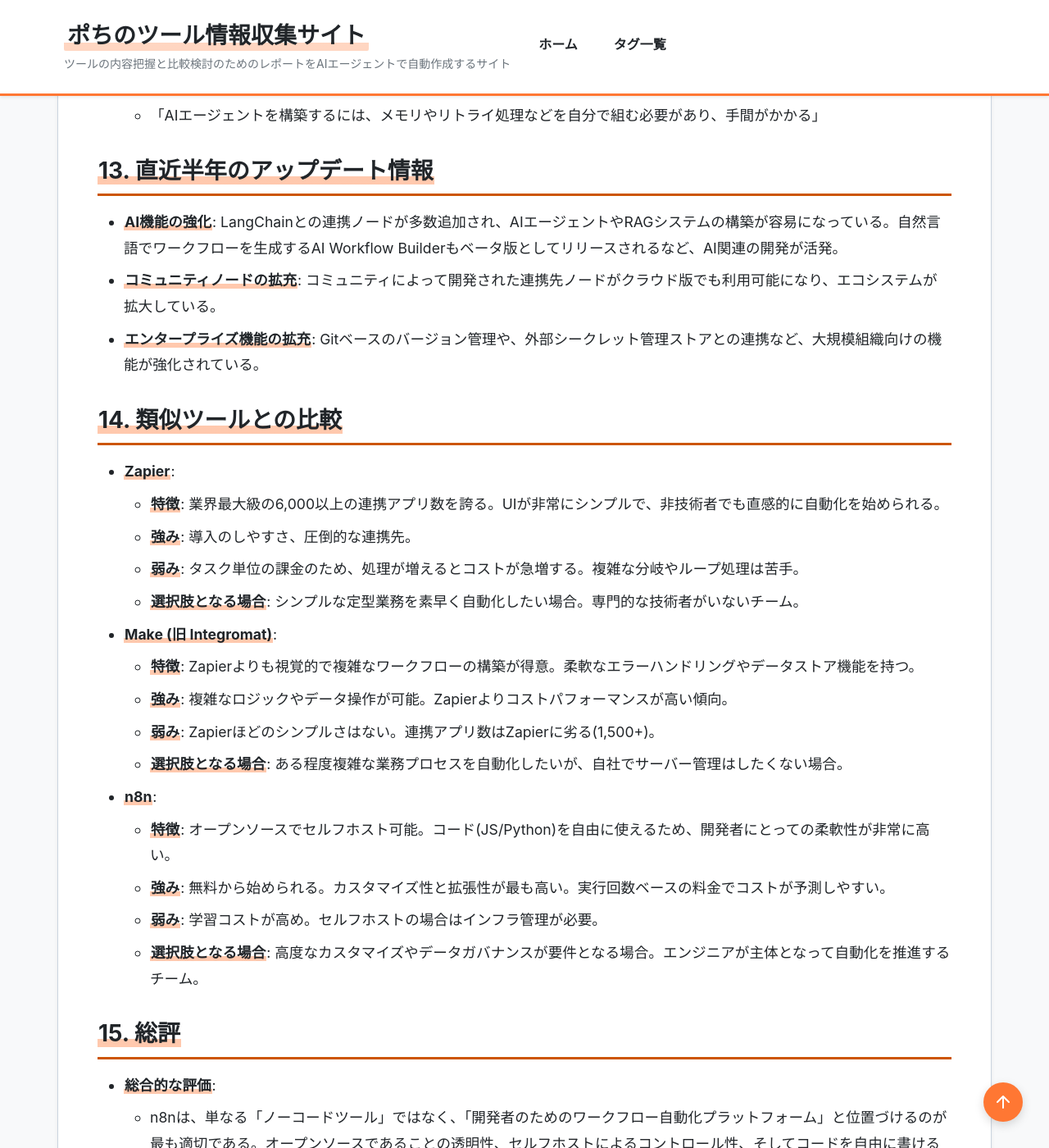
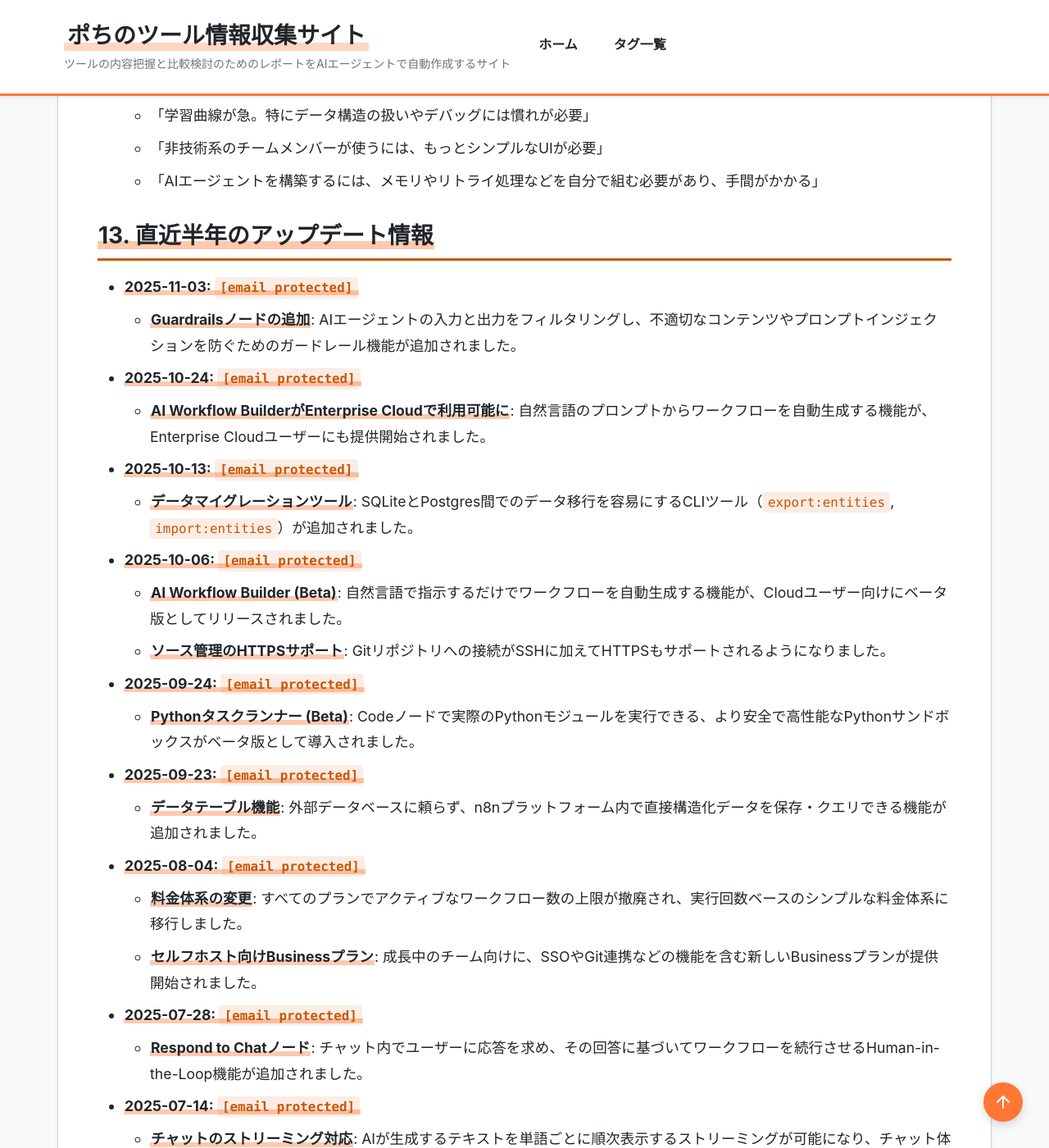
Before and after one commit to aegisfleet/tool-survey-report, a Jekyll site: the page built from _reports/n8n.md, in a window 1280 px wide and 1400 px high, scrolled down 6197 px. Shown: the whole window at 82% size. Built offline with Jekyll 4.4.1, drawn with Linux system fonts in a browser that asks for light colours; some of the changed text lies outside the part shown.

Commit message:
feat(reports): n8nレポートを最新情報に更新 (#170)
n8nの調査レポート（_reports/n8n.md）を最新情報に更新しました。

主な変更点：
- 料金プランを公式サイトの内容に合わせて修正
- 直近半年のアップデート情報をリリースノートから追記
- last_updatedの日付を更新

Co-authored-by: google-labs-jules[bot] <161369871+google-labs-jules[bot]@users.noreply.github.com>

```diff
--- a/_reports/n8n.md
+++ b/_reports/n8n.md
@@ -5,7 +5,7 @@ category: "ワークフロー自動化"
 developer: "n8n GmbH"
 official_site: "https://n8n.io/"
 date: "2025-10-19"
-last_updated: "2025-10-19"
+last_updated: "2025-11-08"
 tags:
   - "iPaaS"
   - "オープンソース"
@@ -69,15 +69,17 @@ relationships:
 
 ## **6. 料金プラン**
 
-* **課金体系**: 主に月間の**ワークフロー実行回数 (Executions)** に基づく。1回の実行に含まれるステップ数や処理データ量、ユーザー数に制限はない。
+* **課金体系**: 月間の**ワークフロー実行回数 (Executions)** に基づく。すべてのプランでユーザー数とワークフロー数は無制限。
 * **セルフホスト (Self-Hosted)**
   * **Community Edition**: 無料。基本的な機能はすべて利用可能。コミュニティによるサポートが中心。
+  * **Business**: €667/月 (年払い時)。月間40,000実行から。SSO、SAML、LDAP、Git連携など企業向けの機能が追加。
 * **クラウド (Cloud)**
-  * **Starter**: €20/月 (年払い時)。月間2,500実行まで。個人や小規模なプロジェクト向け。
+  * **Starter**: €20/月 (年払い時)。月間2,500実行まで。個人や小規模プロジェクト向け。
   * **Pro**: €50/月 (年払い時)。月間10,000実行まで。本番環境で利用する小規模チーム向け。
-  * **Business**: €667/月 (年払い時)。月間40,000実行から。SSOやGit連携など、企業向けの機能が追加。
+  * **Business**: €667/月 (年払い時)。月間40,000実行から。SSO、SAML、LDAP、Git連携など企業向けの機能が追加。
   * **Enterprise**: 個別見積もり。大規模な組織向けで、高度なセキュリティ要件や専任サポートに対応。
-* **無料トライアル**: クラウド版のStarterおよびProプランで14日間の無料トライアルが利用可能（クレジットカード不要）。
+* **無料トライアル**: クラウド版は14日間の無料トライアルが利用可能（Starter/Proはクレジットカード不要）。
+* **スタートアップ向けプラン**: 従業員20名以下の企業向けに、Businessプランが50%割引になるスタートアッププランが提供されている。
 
 ## **7. 導入実績・事例**
 
@@ -123,9 +125,34 @@ relationships:
 
 ## **13. 直近半年のアップデート情報**
 
-* **AI機能の強化**: LangChainとの連携ノードが多数追加され、AIエージェントやRAGシステムの構築が容易になっている。自然言語でワークフローを生成するAI Workflow Builderもベータ版としてリリースされるなど、AI関連の開発が活発。
-* **コミュニティノードの拡充**: コミュニティによって開発された連携先ノードがクラウド版でも利用可能になり、エコシステムが拡大している。
-* **エンタープライズ機能の拡充**: Gitベースのバージョン管理や、外部シークレット管理ストアとの連携など、大規模組織向けの機能が強化されている。
+* **2025-11-03: `[email protected]`**
+  * **Guardrailsノードの追加**: AIエージェントの入力と出力をフィルタリングし、不適切なコンテンツやプロンプトインジェクションを防ぐためのガードレール機能が追加されました。
+* **2025-10-24: `[email protected]`**
+  * **AI Workflow BuilderがEnterprise Cloudで利用可能に**: 自然言語のプロンプトからワークフローを自動生成する機能が、Enterprise Cloudユーザーにも提供開始されました。
+* **2025-10-13: `[email protected]`**
+  * **データマイグレーションツール**: SQLiteとPostgres間でのデータ移行を容易にするCLIツール（`export:entities`, `import:entities`）が追加されました。
+* **2025-10-06: `[email protected]`**
+  * **AI Workflow Builder (Beta)**: 自然言語で指示するだけでワークフローを自動生成する機能が、Cloudユーザー向けにベータ版としてリリースされました。
+  * **ソース管理のHTTPSサポート**: Gitリポジトリへの接続がSSHに加えてHTTPSもサポートされるようになりました。
+* **2025-09-24: `[email protected]`**
+  * **Pythonタスクランナー (Beta)**: Codeノードで実際のPythonモジュールを実行できる、より安全で高性能なPythonサンドボックスがベータ版として導入されました。
+* **2025-09-23: `[email protected]`**
+  * **データテーブル機能**: 外部データベースに頼らず、n8nプラットフォーム内で直接構造化データを保存・クエリできる機能が追加されました。
+* **2025-08-04: `[email protected]`**
+  * **料金体系の変更**: すべてのプランでアクティブなワークフロー数の上限が撤廃され、実行回数ベースのシンプルな料金体系に移行しました。
+  * **セルフホスト向けBusinessプラン**: 成長中のチーム向けに、SSOやGit連携などの機能を含む新しいBusinessプランが提供開始されました。
+* **2025-07-28: `[email protected]`**
+  * **Respond to Chatノード**: チャット内でユーザーに応答を求め、その回答に基づいてワークフローを続行させるHuman-in-the-Loop機能が追加されました。
+* **2025-07-14: `[email protected]`**
+  * **チャットのストリーミング対応**: AIが生成するテキストを単語ごとに順次表示するストリーミングが可能になり、チャット体験が向上しました。
+  * **AI Agent Toolノード**: 複数のAIエージェントを連携させ、主エージェントが専門エージェントにタスクを委任するような、より複雑な階層構造のAIシステムを単一キャンバスで構築できるようになりました。
+* **2025-06-23: `[email protected]`**
+  * **Model Selectorノード**: 複数のLLMをワークフローに接続し、入力に応じて使用するモデルを動的に切り替えるルーティング機能が追加されました。
+  * **OIDC認証のサポート**: SSOの認証方式としてSAMLに加え、OpenID Connect (OIDC) がサポートされました。
+* **2025-06-02: `[email protected]`**
+  * **サブワークフローへの変換機能**: ワークフロー内の一連のノードを選択し、簡単に再利用可能なサブワークフローとして抽出できるようになりました。
+* **2025-05-26: `[email protected]`**
+  * **AIワークフローの評価機能**: AIワークフローの変更前後のパフォーマンスを比較・評価するための専用ノードとUIが追加され、AIの応答品質を定量的にテストできるようになりました。
 
 ## **14. 類似ツールとの比較**
 
```
Also changed, not shown: other parts of _reports/n8n.md (+1 -1 lines).
